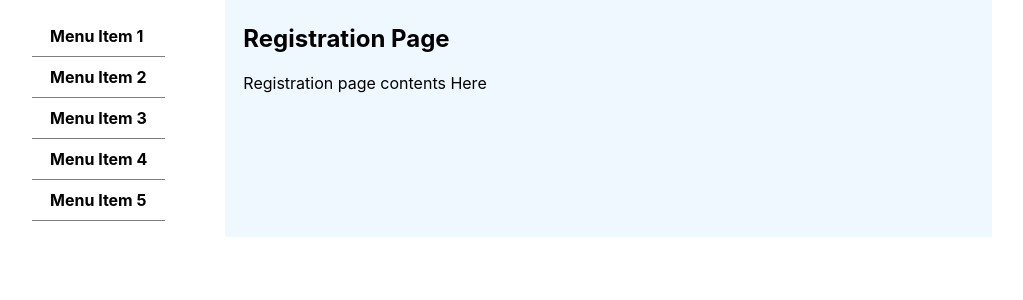
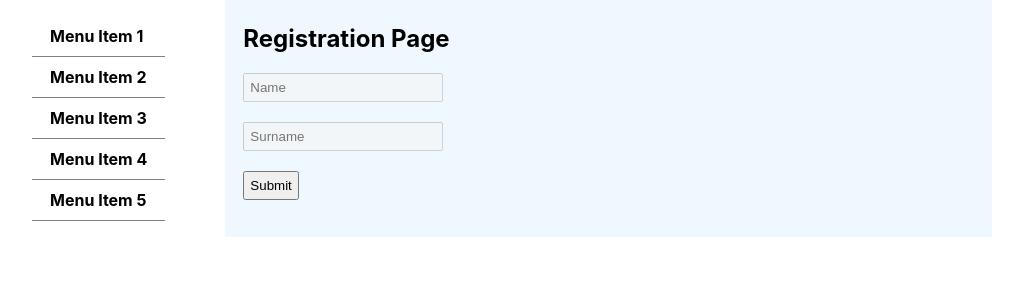
Before and after one commit to dtarxanyan/movies-project, a React (Create React App) app: page / in a window 1280 px wide. Shown: the top 300 px of the page, without its empty margins (128-1151 px from the left). Built offline with nearby package versions, Linux system fonts and the light colour scheme.

Commit message:
Tigran Petrosyan version

```diff
--- a/src/App.js
+++ b/src/App.js
@@ -10,7 +10,10 @@ class App extends React.Component {
   render() {
     return (
       <Layout>
-                <RegistrationPage/>
+        <RegistrationPage
+          disableAllInputs={this.props.disableAllInputs}
+          inputsColor={this.props.inputsColor}
+        />
       </Layout>
     );
   }
--- a/src/components/Functional/RegistrationPage/RegistrationPage.js
+++ b/src/components/Functional/RegistrationPage/RegistrationPage.js
@@ -1,14 +1,32 @@
 import React from "react";
 
-const RegistrationPage = () => {
-     return (
-        <div>
-            <h2>Registration Page</h2>
-            <div>
-                Registration page contents Here
+const RegistrationPage = ({ disableAllInputs, inputsColor }) => {
+  return (
+    <div>
+      <h2>Registration Page</h2>
+      <div>
+        <form autoComplete="off">
+          <div className="inputBox">
+            <input
+              disabled={disableAllInputs}
+              type="text"
+              placeholder="Name"
+              style={{ color: inputsColor }}
+            />
+            <input
+              disabled={disableAllInputs}
+              type="text"
+              placeholder="Surname"
+              style={{ color: inputsColor }}
+            />
+            <div className="btnDIV">
+              <button>Submit</button>
             </div>
-        </div>
-    )
-}
+          </div>
+        </form>
+      </div>
+    </div>
+  );
+};
 
 export default RegistrationPage;
--- a/src/index.css
+++ b/src/index.css
@@ -50,3 +50,18 @@ code {
   font-weight: bold;
   cursor: pointer;
 }
+
+.inputBox {
+  display: flex;
+  flex-direction: column;
+  width: 200px;
+  gap: 20px;
+}
+
+.inputBox input {
+  padding: 5px;
+}
+
+.btnDIV button {
+  padding: 5px;
+}
--- a/src/index.js
+++ b/src/index.js
@@ -7,7 +7,7 @@ import reportWebVitals from "./reportWebVitals";
 const root = ReactDOM.createRoot(document.getElementById("root"));
 root.render(
   <React.StrictMode>
-    <App />
+    <App disableAllInputs={true} inputsColor="red" />
   </React.StrictMode>
 );
 
```
Lines whose indentation alone changed are shown as unchanged.
